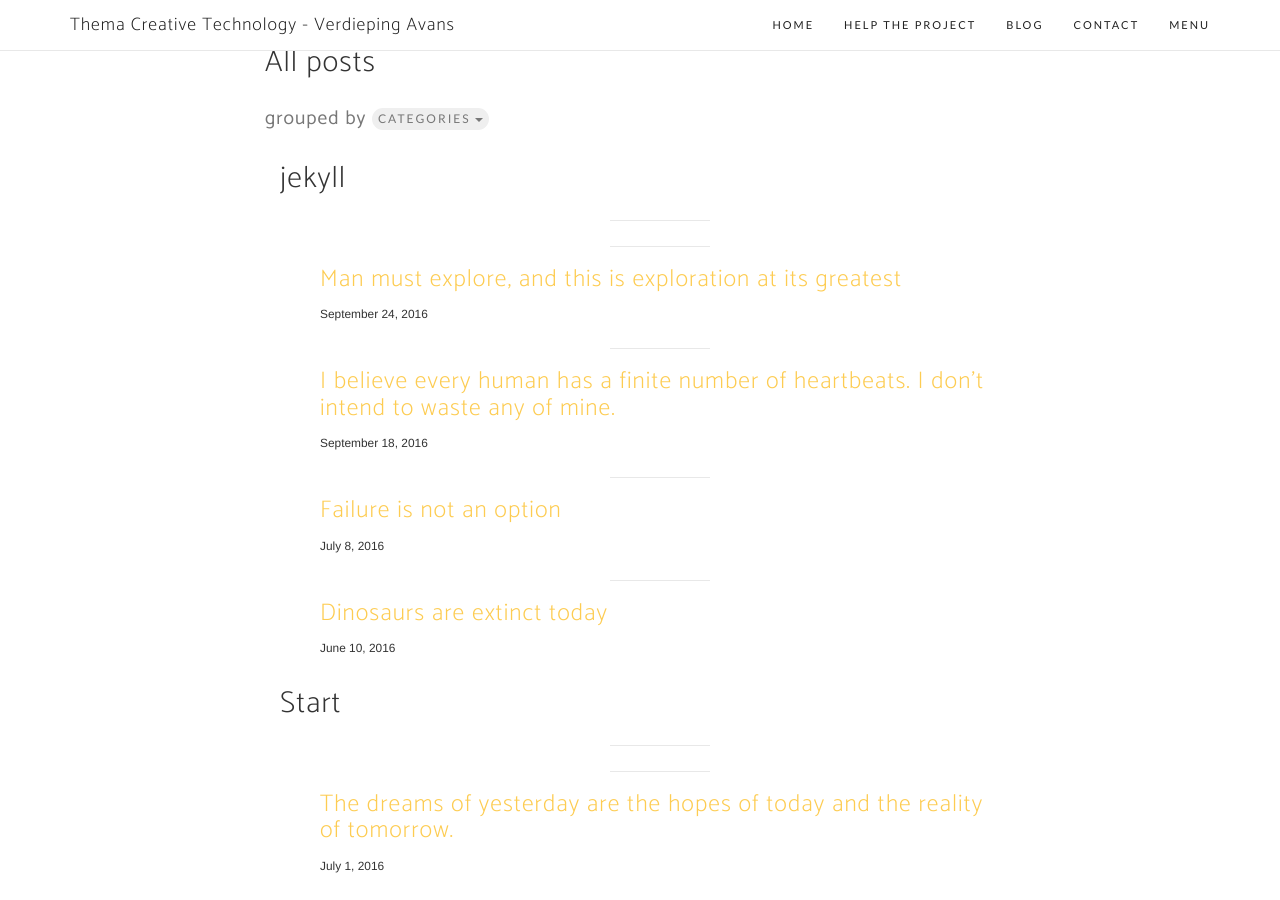
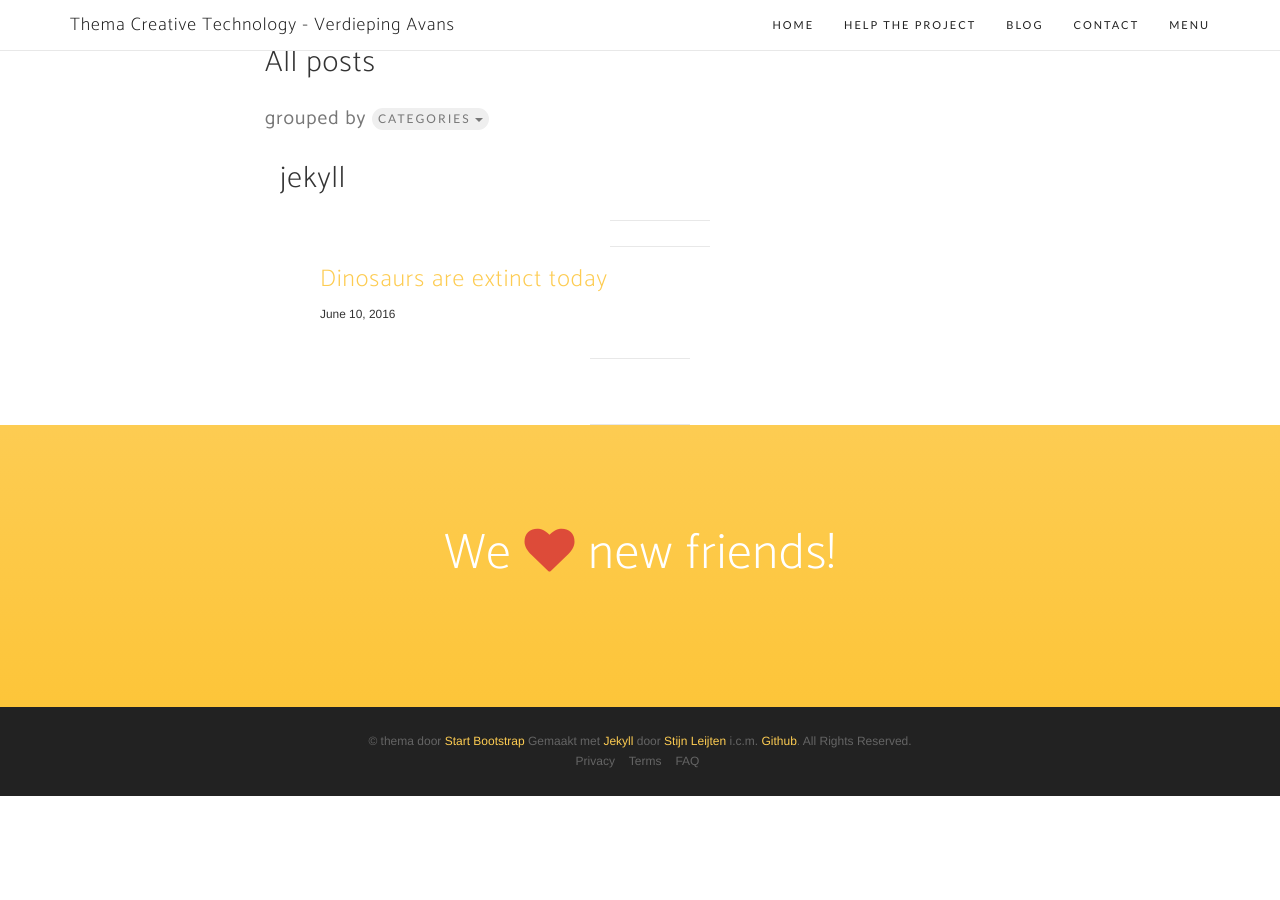
Before and after one commit to stijntjeleijten/creative-technology-2017, a Jekyll site: the page built from posts-by-categories.html, in a window 1280 px wide and 900 px high, scrolled down 951 px. Built offline with Jekyll 4.4.1, drawn with Linux system fonts in a browser that asks for light colours; nearby versions of some CDN libraries; some web fonts are replaced; after the commit the page ends 1747 px from its top, so only the background shows below that; some of the changed lines change nothing that is shown; some of the changed text lies outside the part shown.

Commit message:
Content Changes

```diff
--- a/_config.yml
+++ b/_config.yml
@@ -6,7 +6,8 @@
 baseurl: "/creative-technology-2017" # the subpath of your site, e.g. /blog/ (If you use organization leave empty)
 root: "/creative-technology-2017" # the subpath of your site, e.g. /blog/ (If you use organization leave empty)
 url: "http://stijntjeleijten.github.io/" # the base hostname & protocol for your site
-
+repository: "creative-technology-2017/stijntjeleijten.github.io"
+github: [metadata]
 #Google Ad Words Data from scripts code (using Google responsive options) and ad client
 # data-ad-slot: 2973388149
 # data-ad-client: ca-pub-9204963049240271
--- a/_posts/2016-07-01-dreams.markdown
+++ /dev/null
@@ -1,43 +0,0 @@
----
-layout:     post
-title:      "The dreams of yesterday are the hopes of today and the reality of tomorrow."
-date:       2016-07-01 12:00:00
-author:     "Start Bootstrap"
-header-img: "img/post-bg-02.jpg"
-categories: Start Bootstrap
----
-
-<p>Never in all their history have men been able truly to conceive of the world as one: a single sphere, a globe, having the qualities of a globe, a round earth in which all the directions eventually meet, in which there is no center because every point, or none, is center — an equal earth which all men occupy as equals. The airman's earth, if free men make it, will be truly round: a globe in practice, not in theory.</p>
-
-<p>Science cuts two ways, of course; its products can be used for both good and evil. But there's no turning back from science. The early warnings about technological dangers also come from science.</p>
-
-<p>What was most significant about the lunar voyage was not that man set foot on the Moon but that they set eye on the earth.</p>
-
-<p>A Chinese tale tells of some men sent to harm a young girl who, upon seeing her beauty, become her protectors rather than her violators. That's how I felt seeing the Earth for the first time. I could not help but love and cherish her.</p>
-
-<p>For those who have seen the Earth from space, and for the hundreds and perhaps thousands more who will, the experience most certainly changes your perspective. The things that we share in our world are far more valuable than those which divide us.</p>
-
-<h2 class="section-heading">The Final Frontier</h2>
-
-<p>There can be no thought of finishing for ‘aiming for the stars.’ Both figuratively and literally, it is a task to occupy the generations. And no matter how much progress one makes, there is always the thrill of just beginning.</p>
-
-<p>There can be no thought of finishing for ‘aiming for the stars.’ Both figuratively and literally, it is a task to occupy the generations. And no matter how much progress one makes, there is always the thrill of just beginning.</p>
-
-<blockquote>The dreams of yesterday are the hopes of today and the reality of tomorrow. Science has not yet mastered prophecy. We predict too much for the next year and yet far too little for the next ten.</blockquote>
-
-<p>Spaceflights cannot be stopped. This is not the work of any one man or even a group of men. It is a historical process which mankind is carrying out in accordance with the natural laws of human development.</p>
-
-<h2 class="section-heading">Reaching for the Stars</h2>
-
-<p>As we got further and further away, it [the Earth] diminished in size. Finally it shrank to the size of a marble, the most beautiful you can imagine. That beautiful, warm, living object looked so fragile, so delicate, that if you touched it with a finger it would crumble and fall apart. Seeing this has to change a man.</p>
-
-<a href="#">
-    <img src="{{ site.baseurl }}/img/post-sample-image.jpg" class="img-responsive" alt="Post Sample Image">
-</a>
-<span class="caption text-muted">To go places and do things that have never been done before – that’s what living is all about.</span>
-
-<p>Space, the final frontier. These are the voyages of the Starship Enterprise. Its five-year mission: to explore strange new worlds, to seek out new life and new civilizations, to boldly go where no man has gone before.</p>
-
-<p>As I stand out here in the wonders of the unknown at Hadley, I sort of realize there’s a fundamental truth to our nature, Man must explore, and this is exploration at its greatest.</p>
-
-<p>Placeholder text by <a href="http://spaceipsum.com/">Space Ipsum</a>. Photographs by <a href="https://www.flickr.com/photos/nasacommons/">NASA on The Commons</a>.</p>
--- a/_posts/2016-07-08-failure-is-not-an-option.markdown
+++ /dev/null
@@ -1,44 +0,0 @@
----
-layout:     post
-title:      "Failure is not an option"
-subtitle:   "Many say exploration is part of our destiny, but it’s actually our duty to future generations."
-date:       2016-07-08 12:00:00
-author:     "Antonio Trento"
-header-img: "img/post-bg-03.jpg"
-categories: jekyll
----
-
-<p>Never in all their history have men been able truly to conceive of the world as one: a single sphere, a globe, having the qualities of a globe, a round earth in which all the directions eventually meet, in which there is no center because every point, or none, is center — an equal earth which all men occupy as equals. The airman's earth, if free men make it, will be truly round: a globe in practice, not in theory.</p>
-
-<p>Science cuts two ways, of course; its products can be used for both good and evil. But there's no turning back from science. The early warnings about technological dangers also come from science.</p>
-
-<p>What was most significant about the lunar voyage was not that man set foot on the Moon but that they set eye on the earth.</p>
-
-<p>A Chinese tale tells of some men sent to harm a young girl who, upon seeing her beauty, become her protectors rather than her violators. That's how I felt seeing the Earth for the first time. I could not help but love and cherish her.</p>
-
-<p>For those who have seen the Earth from space, and for the hundreds and perhaps thousands more who will, the experience most certainly changes your perspective. The things that we share in our world are far more valuable than those which divide us.</p>
-
-<h2 class="section-heading">The Final Frontier</h2>
-
-<p>There can be no thought of finishing for ‘aiming for the stars.’ Both figuratively and literally, it is a task to occupy the generations. And no matter how much progress one makes, there is always the thrill of just beginning.</p>
-
-<p>There can be no thought of finishing for ‘aiming for the stars.’ Both figuratively and literally, it is a task to occupy the generations. And no matter how much progress one makes, there is always the thrill of just beginning.</p>
-
-<blockquote>The dreams of yesterday are the hopes of today and the reality of tomorrow. Science has not yet mastered prophecy. We predict too much for the next year and yet far too little for the next ten.</blockquote>
-
-<p>Spaceflights cannot be stopped. This is not the work of any one man or even a group of men. It is a historical process which mankind is carrying out in accordance with the natural laws of human development.</p>
-
-<h2 class="section-heading">Reaching for the Stars</h2>
-
-<p>As we got further and further away, it [the Earth] diminished in size. Finally it shrank to the size of a marble, the most beautiful you can imagine. That beautiful, warm, living object looked so fragile, so delicate, that if you touched it with a finger it would crumble and fall apart. Seeing this has to change a man.</p>
-
-<a href="#">
-    <img src="{{ site.baseurl }}/img/post-sample-image.jpg" class="img-responsive" alt="Post Sample Image">
-</a>
-<span class="caption text-muted">To go places and do things that have never been done before – that’s what living is all about.</span>
-
-<p>Space, the final frontier. These are the voyages of the Starship Enterprise. Its five-year mission: to explore strange new worlds, to seek out new life and new civilizations, to boldly go where no man has gone before.</p>
-
-<p>As I stand out here in the wonders of the unknown at Hadley, I sort of realize there’s a fundamental truth to our nature, Man must explore, and this is exploration at its greatest.</p>
-
-<p>Placeholder text by <a href="http://spaceipsum.com/">Space Ipsum</a>. Photographs by <a href="https://www.flickr.com/photos/nasacommons/">NASA on The Commons</a>.</p>
--- a/_posts/2016-08-24-science-has-not-yet-mastered-prophecy.markdown
+++ /dev/null
@@ -1,44 +0,0 @@
----
-layout:     post
-title:      "Science has not yet mastered prophecy"
-subtitle:   "We predict too much for the next year and yet far too little for the next ten."
-date:       2016-08-24 12:00:00
-author:     "Antonio Trento"
-header-img: "img/post-bg-04.jpg"
-categories: webmarketing
----
-
-<p>Never in all their history have men been able truly to conceive of the world as one: a single sphere, a globe, having the qualities of a globe, a round earth in which all the directions eventually meet, in which there is no center because every point, or none, is center — an equal earth which all men occupy as equals. The airman's earth, if free men make it, will be truly round: a globe in practice, not in theory.</p>
-
-<p>Science cuts two ways, of course; its products can be used for both good and evil. But there's no turning back from science. The early warnings about technological dangers also come from science.</p>
-
-<p>What was most significant about the lunar voyage was not that man set foot on the Moon but that they set eye on the earth.</p>
-
-<p>A Chinese tale tells of some men sent to harm a young girl who, upon seeing her beauty, become her protectors rather than her violators. That's how I felt seeing the Earth for the first time. I could not help but love and cherish her.</p>
-
-<p>For those who have seen the Earth from space, and for the hundreds and perhaps thousands more who will, the experience most certainly changes your perspective. The things that we share in our world are far more valuable than those which divide us.</p>
-
-<h2 class="section-heading">The Final Frontier</h2>
-
-<p>There can be no thought of finishing for ‘aiming for the stars.’ Both figuratively and literally, it is a task to occupy the generations. And no matter how much progress one makes, there is always the thrill of just beginning.</p>
-
-<p>There can be no thought of finishing for ‘aiming for the stars.’ Both figuratively and literally, it is a task to occupy the generations. And no matter how much progress one makes, there is always the thrill of just beginning.</p>
-
-<blockquote>The dreams of yesterday are the hopes of today and the reality of tomorrow. Science has not yet mastered prophecy. We predict too much for the next year and yet far too little for the next ten.</blockquote>
-
-<p>Spaceflights cannot be stopped. This is not the work of any one man or even a group of men. It is a historical process which mankind is carrying out in accordance with the natural laws of human development.</p>
-
-<h2 class="section-heading">Reaching for the Stars</h2>
-
-<p>As we got further and further away, it [the Earth] diminished in size. Finally it shrank to the size of a marble, the most beautiful you can imagine. That beautiful, warm, living object looked so fragile, so delicate, that if you touched it with a finger it would crumble and fall apart. Seeing this has to change a man.</p>
-
-<a href="#">
-    <img src="{{ site.baseurl }}/img/post-sample-image.jpg" class="img-responsive" alt="Post Sample Image">
-</a>
-<span class="caption text-muted">To go places and do things that have never been done before – that’s what living is all about.</span>
-
-<p>Space, the final frontier. These are the voyages of the Starship Enterprise. Its five-year mission: to explore strange new worlds, to seek out new life and new civilizations, to boldly go where no man has gone before.</p>
-
-<p>As I stand out here in the wonders of the unknown at Hadley, I sort of realize there’s a fundamental truth to our nature, Man must explore, and this is exploration at its greatest.</p>
-
-<p>Placeholder text by <a href="http://spaceipsum.com/">Space Ipsum</a>. Photographs by <a href="https://www.flickr.com/photos/nasacommons/">NASA on The Commons</a>.</p>
--- a/_posts/2016-09-18-i-believe.markdown
+++ /dev/null
@@ -1,43 +0,0 @@
----
-layout:     post
-title:      "I believe every human has a finite number of heartbeats. I don't intend to waste any of mine."
-date:       2016-09-18 12:00:00
-author:     "Start Bootstrap"
-header-img: "img/post-bg-05.jpg"
-categories: jekyll
----
-
-<p>Never in all their history have men been able truly to conceive of the world as one: a single sphere, a globe, having the qualities of a globe, a round earth in which all the directions eventually meet, in which there is no center because every point, or none, is center — an equal earth which all men occupy as equals. The airman's earth, if free men make it, will be truly round: a globe in practice, not in theory.</p>
-
-<p>Science cuts two ways, of course; its products can be used for both good and evil. But there's no turning back from science. The early warnings about technological dangers also come from science.</p>
-
-<p>What was most significant about the lunar voyage was not that man set foot on the Moon but that they set eye on the earth.</p>
-
-<p>A Chinese tale tells of some men sent to harm a young girl who, upon seeing her beauty, become her protectors rather than her violators. That's how I felt seeing the Earth for the first time. I could not help but love and cherish her.</p>
-
-<p>For those who have seen the Earth from space, and for the hundreds and perhaps thousands more who will, the experience most certainly changes your perspective. The things that we share in our world are far more valuable than those which divide us.</p>
-
-<h2 class="section-heading">The Final Frontier</h2>
-
-<p>There can be no thought of finishing for ‘aiming for the stars.’ Both figuratively and literally, it is a task to occupy the generations. And no matter how much progress one makes, there is always the thrill of just beginning.</p>
-
-<p>There can be no thought of finishing for ‘aiming for the stars.’ Both figuratively and literally, it is a task to occupy the generations. And no matter how much progress one makes, there is always the thrill of just beginning.</p>
-
-<blockquote>The dreams of yesterday are the hopes of today and the reality of tomorrow. Science has not yet mastered prophecy. We predict too much for the next year and yet far too little for the next ten.</blockquote>
-
-<p>Spaceflights cannot be stopped. This is not the work of any one man or even a group of men. It is a historical process which mankind is carrying out in accordance with the natural laws of human development.</p>
-
-<h2 class="section-heading">Reaching for the Stars</h2>
-
-<p>As we got further and further away, it [the Earth] diminished in size. Finally it shrank to the size of a marble, the most beautiful you can imagine. That beautiful, warm, living object looked so fragile, so delicate, that if you touched it with a finger it would crumble and fall apart. Seeing this has to change a man.</p>
-
-<a href="#">
-    <img src="{{ site.baseurl }}/img/post-sample-image.jpg" class="img-responsive" alt="Post Sample Image">
-</a>
-<span class="caption text-muted">To go places and do things that have never been done before – that’s what living is all about.</span>
-
-<p>Space, the final frontier. These are the voyages of the Starship Enterprise. Its five-year mission: to explore strange new worlds, to seek out new life and new civilizations, to boldly go where no man has gone before.</p>
-
-<p>As I stand out here in the wonders of the unknown at Hadley, I sort of realize there’s a fundamental truth to our nature, Man must explore, and this is exploration at its greatest.</p>
-
-<p>Placeholder text by <a href="http://spaceipsum.com/">Space Ipsum</a>. Photographs by <a href="https://www.flickr.com/photos/nasacommons/">NASA on The Commons</a>.</p>
--- a/_posts/2016-09-24-man-must-explore.markdown
+++ /dev/null
@@ -1,44 +0,0 @@
----
-layout:     post
-title:      "Man must explore, and this is exploration at its greatest"
-subtitle:   "Problems look mighty small from 150 miles up"
-date:       2016-09-24 12:00:00
-author:     "Antonio Trento"
-header-img: "img/post-bg-06.jpg"
-categories: jekyll
----
-
-<p>Never in all their history have men been able truly to conceive of the world as one: a single sphere, a globe, having the qualities of a globe, a round earth in which all the directions eventually meet, in which there is no center because every point, or none, is center — an equal earth which all men occupy as equals. The airman's earth, if free men make it, will be truly round: a globe in practice, not in theory.</p>
-
-<p>Science cuts two ways, of course; its products can be used for both good and evil. But there's no turning back from science. The early warnings about technological dangers also come from science.</p>
-
-<p>What was most significant about the lunar voyage was not that man set foot on the Moon but that they set eye on the earth.</p>
-
-<p>A Chinese tale tells of some men sent to harm a young girl who, upon seeing her beauty, become her protectors rather than her violators. That's how I felt seeing the Earth for the first time. I could not help but love and cherish her.</p>
-
-<p>For those who have seen the Earth from space, and for the hundreds and perhaps thousands more who will, the experience most certainly changes your perspective. The things that we share in our world are far more valuable than those which divide us.</p>
-
-<h2 class="section-heading">The Final Frontier</h2>
-
-<p>There can be no thought of finishing for ‘aiming for the stars.’ Both figuratively and literally, it is a task to occupy the generations. And no matter how much progress one makes, there is always the thrill of just beginning.</p>
-
-<p>There can be no thought of finishing for ‘aiming for the stars.’ Both figuratively and literally, it is a task to occupy the generations. And no matter how much progress one makes, there is always the thrill of just beginning.</p>
-
-<blockquote>The dreams of yesterday are the hopes of today and the reality of tomorrow. Science has not yet mastered prophecy. We predict too much for the next year and yet far too little for the next ten.</blockquote>
-
-<p>Spaceflights cannot be stopped. This is not the work of any one man or even a group of men. It is a historical process which mankind is carrying out in accordance with the natural laws of human development.</p>
-
-<h2 class="section-heading">Reaching for the Stars</h2>
-
-<p>As we got further and further away, it [the Earth] diminished in size. Finally it shrank to the size of a marble, the most beautiful you can imagine. That beautiful, warm, living object looked so fragile, so delicate, that if you touched it with a finger it would crumble and fall apart. Seeing this has to change a man.</p>
-
-<a href="#">
-    <img src="{{ site.baseurl }}/img/post-sample-image.jpg" class="img-responsive" alt="Post Sample Image">
-</a>
-<span class="caption text-muted">To go places and do things that have never been done before – that’s what living is all about.</span>
-
-<p>Space, the final frontier. These are the voyages of the Starship Enterprise. Its five-year mission: to explore strange new worlds, to seek out new life and new civilizations, to boldly go where no man has gone before.</p>
-
-<p>As I stand out here in the wonders of the unknown at Hadley, I sort of realize there’s a fundamental truth to our nature, Man must explore, and this is exploration at its greatest.</p>
-
-<p>Placeholder text by <a href="http://spaceipsum.com/">Space Ipsum</a>. Photographs by <a href="https://www.flickr.com/photos/nasacommons/">NASA on The Commons</a>.</p>
```
